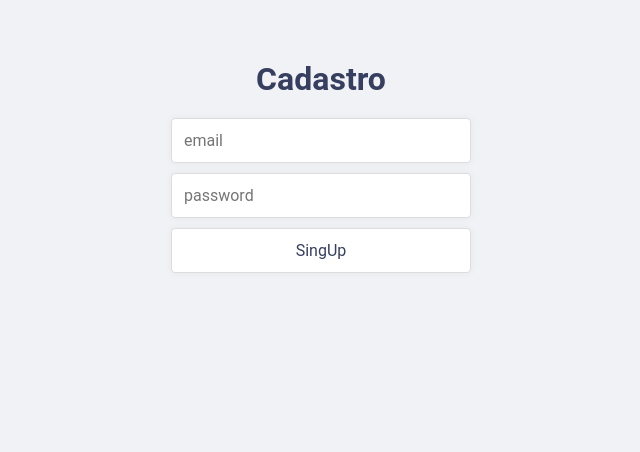
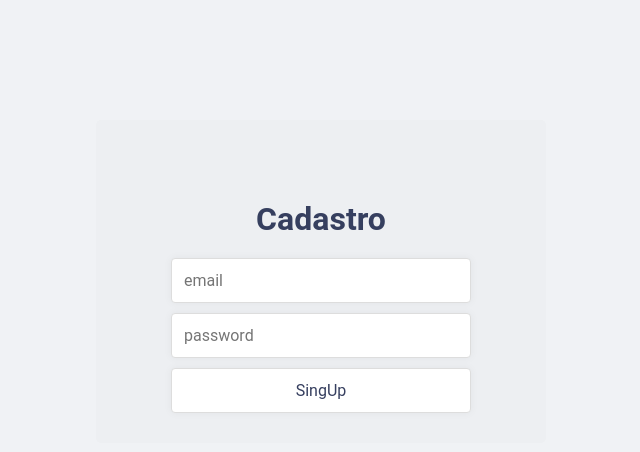
Before and after one commit to carlosnani/react-login-firebase, a React (Create React App) app: page /signin in a window 1280 px wide. Shown: the top 452 px of the page, without its empty margins (319-959 px from the left). Built offline with nearby package versions, Linux system fonts and the light colour scheme.

Commit message:
Reorganizado o app

```diff
--- a/package.json
+++ b/package.json
@@ -9,7 +9,9 @@
     "firebase": "^9.8.1",
     "react": "^18.1.0",
     "react-dom": "^18.1.0",
+    "react-router-dom": "6",
     "react-scripts": "5.0.1",
+    "sass": "^1.51.0",
     "web-vitals": "^2.1.0"
   },
   "scripts": {
--- a/src/App.jsx
+++ b/src/App.jsx
@@ -1,50 +1,12 @@
 
-import { signUp } from "./firebase";
-import { useRef, useState } from "react";
-import './index.css';
+import './globalStyle.scss';
 
+import { Routers } from './router'
 
 export default function App() {
+  return (
+    <Routers>
 
-  console.log()
-
-  const [loadingData, setLoadingData] = useState("");
-
-  const emailRef = useRef();
-  const passwordRef = useRef();
-
-  async function handleSingUp() {
-    setLoadingData(true);
-    try {
-      await signUp(emailRef.current.value, passwordRef.current.value);
-      clearForm();
-    } catch {
-      alert("email já cadastrado");
-    }
-    setLoadingData(false);
-  }
-
-  async function clearForm(){
-    emailRef.current.value = "";
-    passwordRef.current.value = "";
-  }
-
-  return (
-     <div className="fields">
-
-        <div>
-        <h2> Cadastro </h2>
-        <input ref={emailRef} type="text" placeholder="email"/>
-        <input ref={passwordRef} type="password"  placeholder="password"/>
-
-        <button
-          type="submit"
-          disabled={loadingData}
-          onClick={() => {
-            handleSingUp();
-          }}
-        >SingUp</button>
-        </div>
-     </div>
-  )
+    </Routers>
+  );
 }
--- /dev/null
+++ b/src/components/singIn/index.jsx
@@ -0,0 +1,48 @@
+import { signUp } from '../../firebase';
+import { useRef, useState } from 'react';
+import './style.scss';
+
+export function SingInForm() {
+
+  const [loadingData, setLoadingData] = useState('');
+  const emailRef = useRef();
+  const passwordRef = useRef();
+
+  async function handleSingUp() {
+    setLoadingData(true);
+    try {
+      await signUp(emailRef.current.value, passwordRef.current.value);
+      clearForm();
+    } catch {
+      alert('email já cadastrado');
+    }
+    setLoadingData(false);
+  }
+
+  function clearForm() {
+    emailRef.current.value = '';
+    passwordRef.current.value = '';
+  }
+
+  return (
+   <div className="container">
+      <form className='singInform'>
+      <div>
+        <h2> Cadastro </h2>
+        <input ref={emailRef} type='text' placeholder='email' />
+        <input ref={passwordRef} type='password' placeholder='password' />
+
+        <button
+          type='submit'
+          disabled={loadingData}
+          onClick={() => {
+            handleSingUp();
+          }}
+        >
+          SingUp
+        </button>
+      </div>
+    </form>
+   </div>
+  );
+}
--- /dev/null
+++ b/src/components/singIn/style.scss
@@ -0,0 +1,49 @@
+.singInform {
+    margin: 120px auto;
+    width: 450px;
+    padding: 20px;
+    background: var(--background-components);
+    text-align: center;
+    border-radius: 5px;
+
+    h2 {
+        font-size: 2.0rem;
+        margin-bottom: 20px;
+    }
+    div {
+        display: flex;
+        flex-direction: column;
+        align-items: center;
+        justify-content: center;
+        margin-top: 60px;
+    }
+
+    input {
+        width: 300px;
+        padding: 12px;
+        border: 1px solid #ddd;
+        border-radius: 4px;
+        margin-bottom: 10px;
+        font-size: 16px;
+        color: #363f5f;
+        background-color: #fff;
+        box-shadow: 0px 0px 8px rgba(0, 0, 0, 0.05);
+    }
+
+    button {
+        width: 300px;
+        padding: 12px;
+        border: 1px solid #ddd;
+        border-radius: 4px;
+        margin-bottom: 10px;
+        font-size: 16px;
+        color: #363f5f;
+        background-color: #fff;
+        box-shadow: 0px 0px 8px rgba(0, 0, 0, 0.05);
+
+        &:hover {
+            background-color: rgb(247, 247, 247);
+        }
+    }
+
+}
--- a/src/firebase.jsx
+++ b/src/firebase/index.jsx
@@ -1,7 +1,5 @@
 import { initializeApp } from "firebase/app";
 import { getAuth, createUserWithEmailAndPassword } from 'firebase/auth';
-
-
 
 const firebaseConfig = {
   apiKey: process.env.REACT_APP_FIREBASE_API_KEY,
@@ -12,8 +10,6 @@ const firebaseConfig = {
   appId: process.env.REACT_APP_FIREBASE_APP_ID,
 };
 
-
-
 // Initialize Firebase
 const app = initializeApp(firebaseConfig);
 const auth = getAuth();
--- /dev/null
+++ b/src/globalStyle.scss
@@ -0,0 +1,120 @@
+:root {
+    --background: #f0f2f5;
+    --text-body: #363f5f;
+
+    --background-components: #edeff2;
+    }
+
+    * {
+    margin: 0;
+    padding: 0;
+    box-sizing: border-box;
+    }
+
+    html { /*Acessibilidade hack!!*/
+
+    @media (max-width: 1080px) {
+        font-size: 93.75%; /*  15px for */
+    }
+
+    @media (max-width: 720px) {
+        font-size: 87.5%; /* 14px for */
+    }
+    }
+
+    body, input, textarea, button {
+    font-family: 'Roboto', sans-serif;
+    font-weight: 400;
+    }
+
+    h1, h2, h3, h4, h5, h6, strong {
+    font-weight: 700;
+    }
+
+    h1 {
+      font-size: 2.8rem;
+    }
+    h2 {
+      font-size: 2.0rem;
+    }
+
+    body {
+    background: var(--background);
+    --webkit-font-smoothing: antialiased;
+    color: var(--text-body);
+    }
+
+@media only screen and (max-width: 600px) {
+  .container {
+    margin: 0 auto;
+    width: 100%;
+    height: auto;
+    padding: 0 20px;
+    background: var(--background);
+  }
+  .title {
+    font-size: 1.6rem;
+    font-weight: 700;
+    margin-bottom: 20px;
+    text-align: center;
+  }
+}
+
+@media only screen and (min-width: 600px) {
+  .container {
+    margin: 0 auto;
+    width: 580px;
+    height: auto;
+    background: var(--background);
+  }
+  .title {
+    font-size: 1.6rem;
+    font-weight: 700;
+    margin-bottom: 20px;
+    text-align: center;
+  }
+}
+
+@media only screen and (min-width: 768px) {
+  .container {
+    margin: 0 auto;
+    width: 758px;
+    height: auto;
+    background: var(--background);
+  }
+  .title {
+    font-size: 1.6rem;
+    font-weight: 700;
+    margin-bottom: 20px;
+    text-align: center;
+  }
+}
+
+@media only screen and (min-width: 992px) {
+  .container {
+    margin: 0 auto;
+    width: 982px;
+    height: auto;
+    background: var(--background);
+  }
+  .title {
+    font-size: 1.6rem;
+    font-weight: 700;
+    margin-bottom: 20px;
+    text-align: center;
+  }
+}
+
+@media only screen and (min-width: 1200px) {
+  .container {
+    width: 1180px;
+    height: auto;
+    background: var(--background);
+  }
+  .title {
+    font-size: 1.6rem;
+    font-weight: 700;
+    margin-bottom: 20px;
+    text-align: center;
+  }
+}
--- a/src/index.css
+++ /dev/null
@@ -1,77 +0,0 @@
-:root {
-  --background: #f0f2f5;
-  --text-body: #363f5f;
-  }
-
-  * {
-  margin: 0;
-  padding: 0;
-  box-sizing: border-box;
-  }
-
-  html { /*Acessibilidade hack!!*/
-
-  @media (max-width: 1080px) {
-      font-size: 93.75%; /*  15px for */
-  }
-
-  @media (max-width: 720px) {
-      font-size: 87.5%; /* 14px for */
-  }
-  }
-
-  body, input, textarea, button {
-  font-family: 'Roboto', sans-serif;
-  font-weight: 400;
-  }
-
-  h1, h2, h3, h4, h5, h6, strong {
-  font-weight: 700;
-  }
-
-  body {
-  background: var(--background);
-  --webkit-font-smoothing: antialiased;
-  color: var(--text-body);
-  }
-
-  .fields div{
-    display: flex;
-    flex-direction: column;
-    align-items: center;
-    justify-content: center;
-    margin-top: 60px;
-  }
-
-  .fields h2 {
-    font-size: 2.0rem;
-    margin-bottom: 20px;
-  }
-
-  .fields input {
-    width: 300px;
-    padding: 12px;
-    border: 1px solid #ddd;
-    border-radius: 4px;
-    margin-bottom: 10px;
-    font-size: 16px;
-    color: #363f5f;
-    background-color: #fff;
-    box-shadow: 0px 0px 8px rgba(0, 0, 0, 0.05);
-  }
-
-  button {
-    width: 300px;
-    padding: 12px;
-    border: 1px solid #ddd;
-    border-radius: 4px;
-    margin-bottom: 10px;
-    font-size: 16px;
-    color: #363f5f;
-    background-color: #fff;
-    box-shadow: 0px 0px 8px rgba(0, 0, 0, 0.05);
-  }
-
-  button:hover {
-    background-color: rgb(247, 247, 247);
-  }
--- /dev/null
+++ b/src/page/home/index.jsx
@@ -0,0 +1,8 @@
+
+export function Home() {
+    return (
+      <div className="container">
+         <h1>Home</h1>
+      </div>
+    )
+}
--- /dev/null
+++ b/src/page/signup/index.jsx
@@ -0,0 +1,14 @@
+
+
+import '../../globalStyle.scss';
+
+import { SingInForm } from "../../components/singIn"
+
+export function SignUpPage() {
+
+  return (
+    <>
+       <SingInForm />
+    </>
+  )
+}
--- /dev/null
+++ b/src/router.jsx
@@ -0,0 +1,17 @@
+import { BrowserRouter, Routes, Route } from "react-router-dom";
+
+import { Home } from "./page/home";
+import { SignUpPage } from "./page/signup";
+
+export function Routers({children}) {
+    return (
+      <BrowserRouter>
+      {children}
+        <Routes>
+          <Route path="/home" element={<Home />} />
+          <Route path="/signin" element={<SignUpPage />} />
+
+        </Routes>
+      </BrowserRouter>
+    )
+}
```
Also changed, not shown: 2 other files (tests, documents, lock files or other folders).
